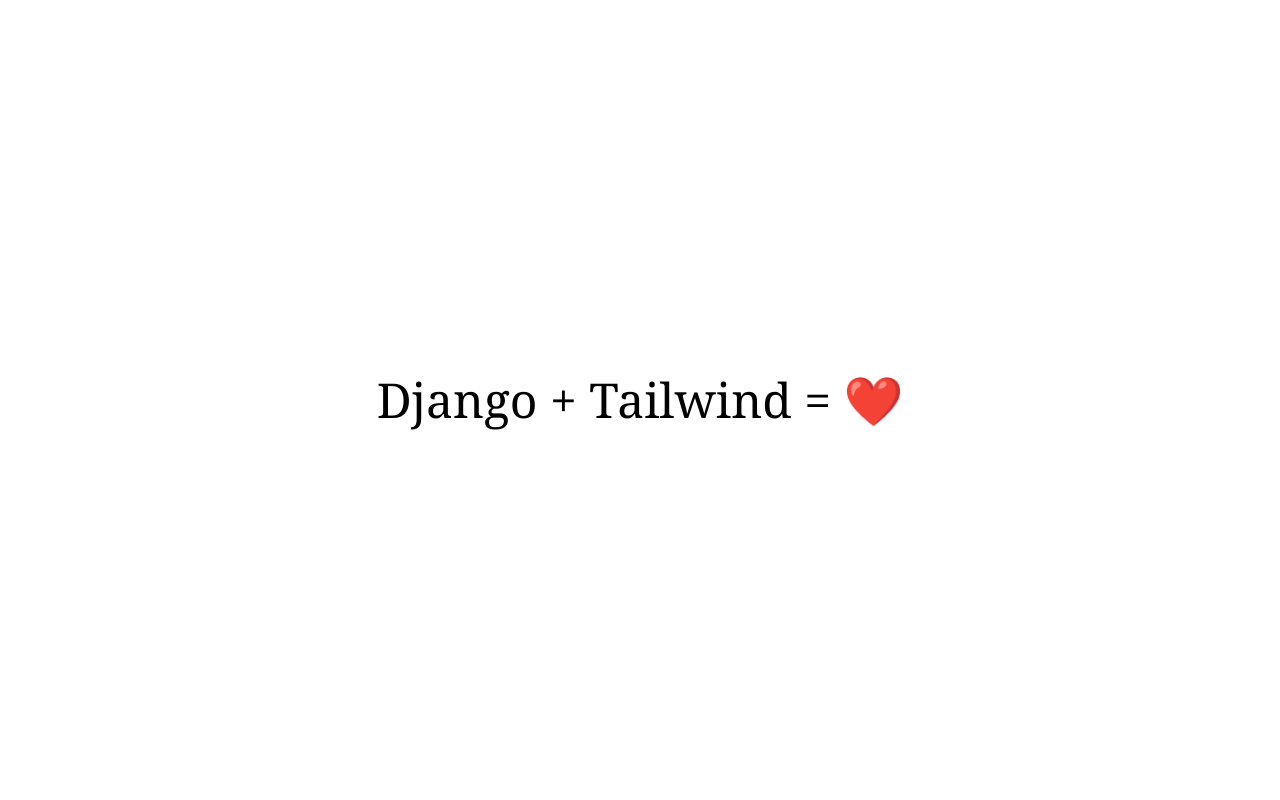
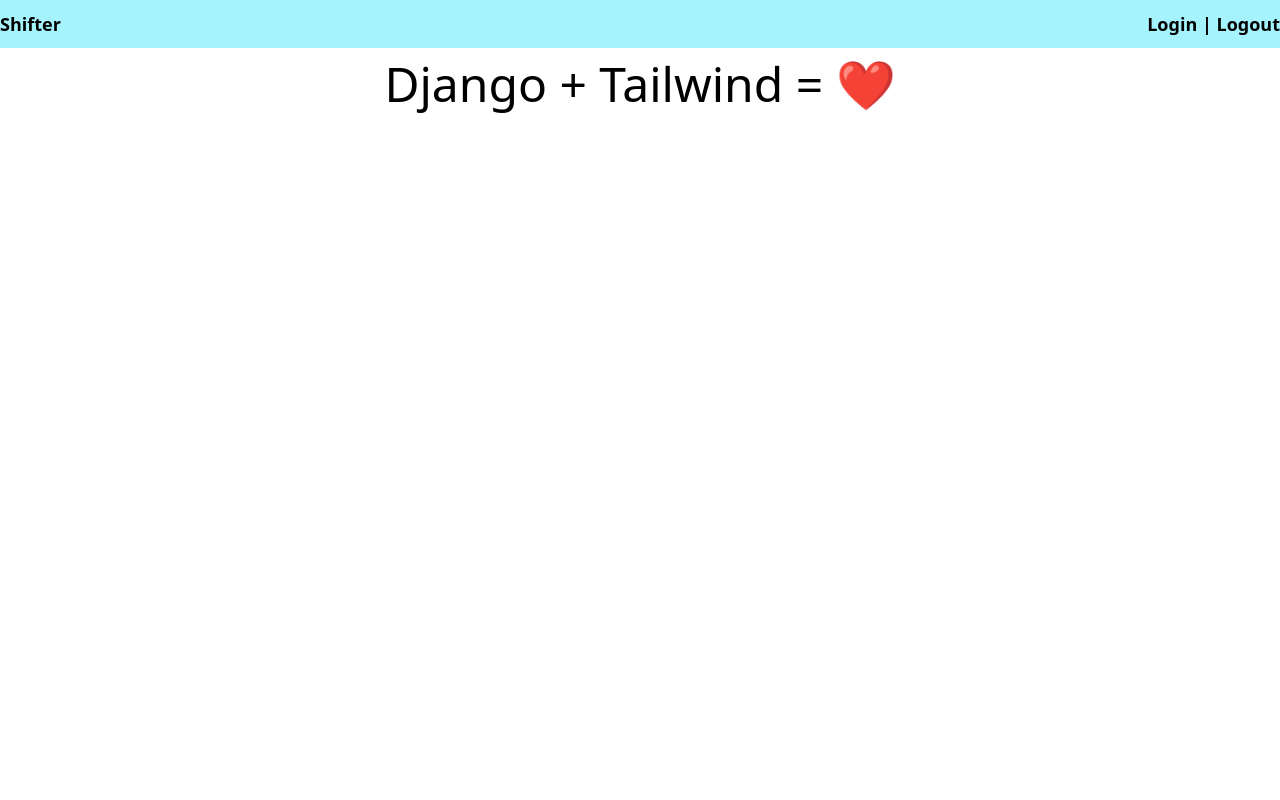
Before and after one commit to TobySuch/Shifter, a Django app: page / in a window 1280 px wide. Run offline with Django 3.2, Linux system fonts and the light colour scheme; parts of the project's set-up code (start-up, migrations or seed data) failed here and were passed over; some libraries are stand-ins or nearby versions.

Commit message:
Add nav bar

```diff
--- a/shifter/theme/templates/base.html
+++ b/shifter/theme/templates/base.html
@@ -17,9 +17,19 @@
         {% endblock %}
     </head>
 
-	<body class="font-serif leading-normal tracking-normal">
+    <body class="font-sans leading-normal tracking-normal">
+        <nav class="bg-cyan-200 py-2.5 mb-3">
+            <div class="container flex flex-wrap justify-between items-center mx-auto">
+                <a href="/" class="flex">
+                    <span class="self-center text-lg font-semibold whitespace-nowrap ">Shifter</span>
+                </a>
+                <a href="#" class="flex">
+                    <span class="self-center text-lg font-semibold whitespace-nowrap ">Login | Logout</span>
+              </a>
+            </div>
+        </nav>
         <div class="container mx-auto">
-			<section class="flex items-center justify-center h-screen">
+            <section class="flex items-center justify-center">
                 <h1 class="text-5xl">Django + Tailwind = ❤️</h1>
             </section>
         </div>
```
Lines whose indentation alone changed are shown as unchanged.
